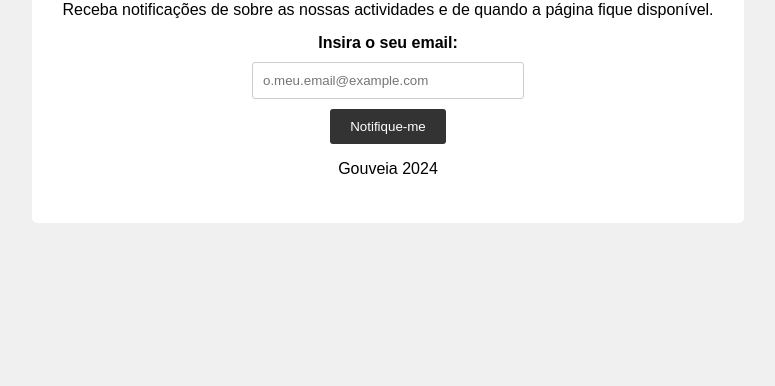
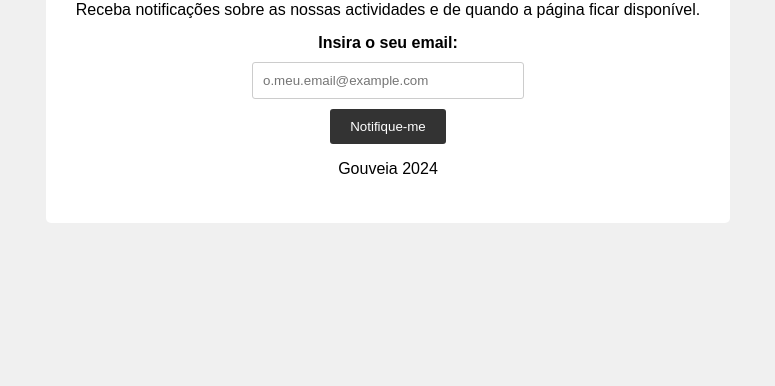
Before and after one commit to asmaog/asmaog.github.io, a plain HTML site: page index.html in a window 1280 px wide. Shown: the part 414-800 px from the top of the page, without its empty margins (252-1027 px from the left). Drawn offline with Linux system fonts and the light colour scheme.

Commit message:
Update index.html

```diff
--- a/index.html
+++ b/index.html
@@ -10,7 +10,7 @@
   <div class="container">
 	<img src="images/logo.jpg" alt="Image description">
     <h1>Brevemente!</h1>
-    <p>Receba notificações de sobre as nossas actividades e de quando a página fique disponível.</p>
+    <p>Receba notificações sobre as nossas actividades e de quando a página ficar disponível.</p>
     <form action="mailto:socorros.mutuos@artistas-operarios-gouveia.org" method="post" id="email-form">
       <label for="email">Insira o seu email:</label>
       <input type="email" id="email" name="email" placeholder="o.meu.email@example.com" required>
```
